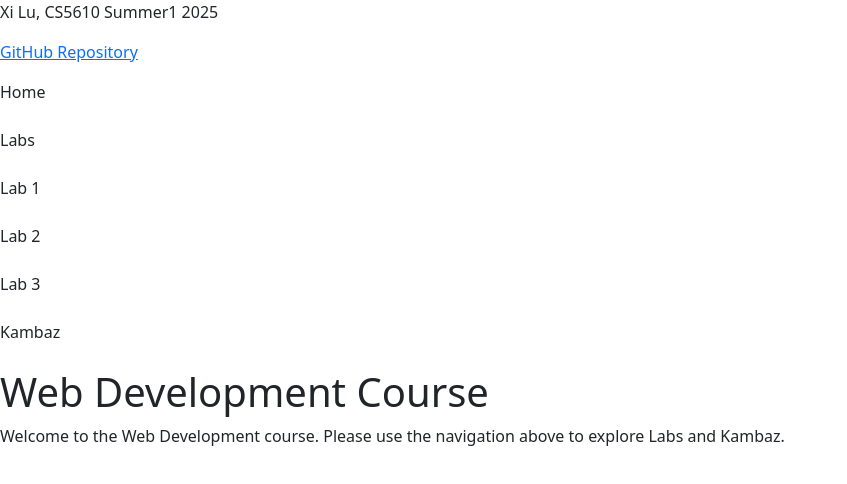
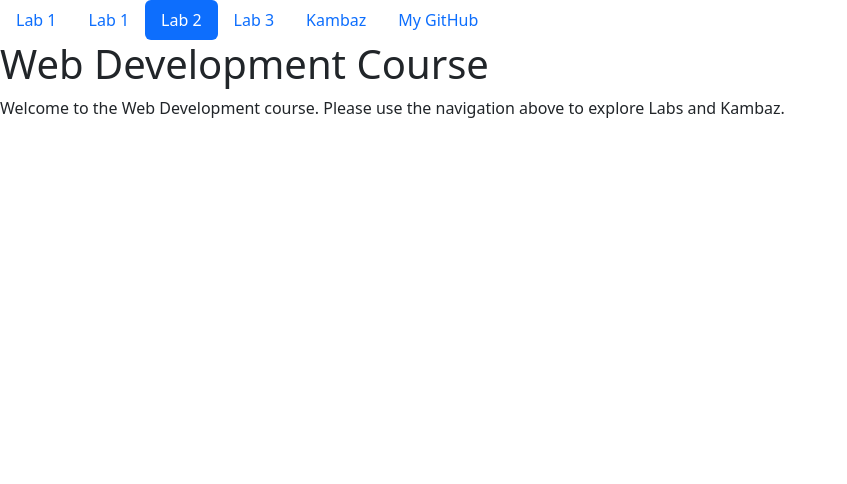
Before and after one commit to xilu56/kambaz-react-web-app-cs5610-sm25, a React app: page / in a window 1280 px wide. Shown: the top 484 px of the page, without its empty margins (0-847 px from the left). Built offline with nearby package versions, Linux system fonts and the light colour scheme; the HTML template or start-up script is replaced by a standard one.

Commit message:
Table of content to navigate to Lab 1, 2, Kanbas; Link to navigate to git repository

```diff
--- a/src/Labs/TOC.tsx
+++ b/src/Labs/TOC.tsx
@@ -1,21 +1,25 @@
+import Nav from "react-bootstrap/Nav";
 import { Link } from "react-router-dom";
-
 export default function TOC() {
-  return (
-    <div className="main-navigation">
-      <div className="student-info">
-        <p>Xi Lu, CS5610 Summer1 2025</p>
-        <p><a href="https://github.com/xilu56/kambaz-react-web-app-cs5610-sm25.git" target="_blank">GitHub Repository</a></p>
-      </div>
-
-      <nav className="nav-links">
-        <Link to="/" className="nav-link home-link">Home</Link><br />
-        <Link to="/Labs" className="nav-link" id="wd-a">Labs</Link><br />
-        <Link to="/Labs/Lab1" className="nav-link" id="wd-a1">Lab 1</Link><br />
-        <Link to="/Labs/Lab2" className="nav-link" id="wd-a2">Lab 2</Link><br />
-        <Link to="/Labs/Lab3" className="nav-link" id="wd-a3">Lab 3</Link><br />
-        <Link to="/Kambaz" className="nav-link" id="wd-k">Kambaz</Link><br />
-      </nav>
-    </div>
-  );
-}
+ return (
+   <Nav variant="pills">
+     <Nav.Item>
+       <Nav.Link to="/Labs" as={Link}>Lab 1</Nav.Link>
+     </Nav.Item>
+     <Nav.Item>
+       <Nav.Link to="/Labs/Lab1" as={Link}>Lab 1</Nav.Link>
+     </Nav.Item>
+     <Nav.Item>
+       <Nav.Link to="/Labs/Lab2" as={Link} active>Lab 2</Nav.Link>
+     </Nav.Item>
+     <Nav.Item>
+       <Nav.Link to="/Labs/Lab3" as={Link}>Lab 3</Nav.Link>
+     </Nav.Item>
+     <Nav.Item>
+       <Nav.Link to="/Kambaz" as={Link}>Kambaz</Nav.Link>
+     </Nav.Item>
+     <Nav.Item>
+       <Nav.Link href="https://github.com/xilu56">My GitHub</Nav.Link>
+     </Nav.Item>
+   </Nav>
+);}
```
